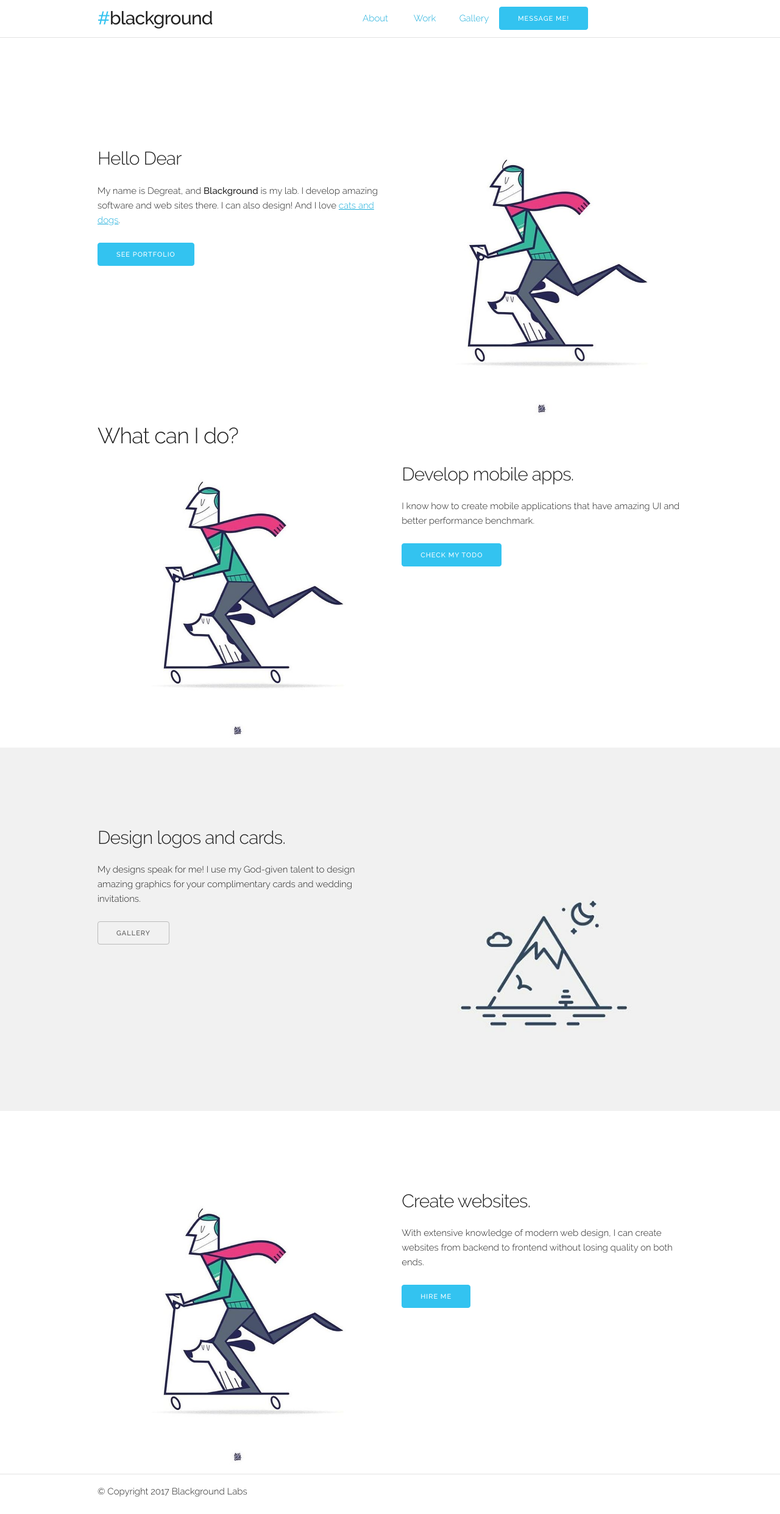
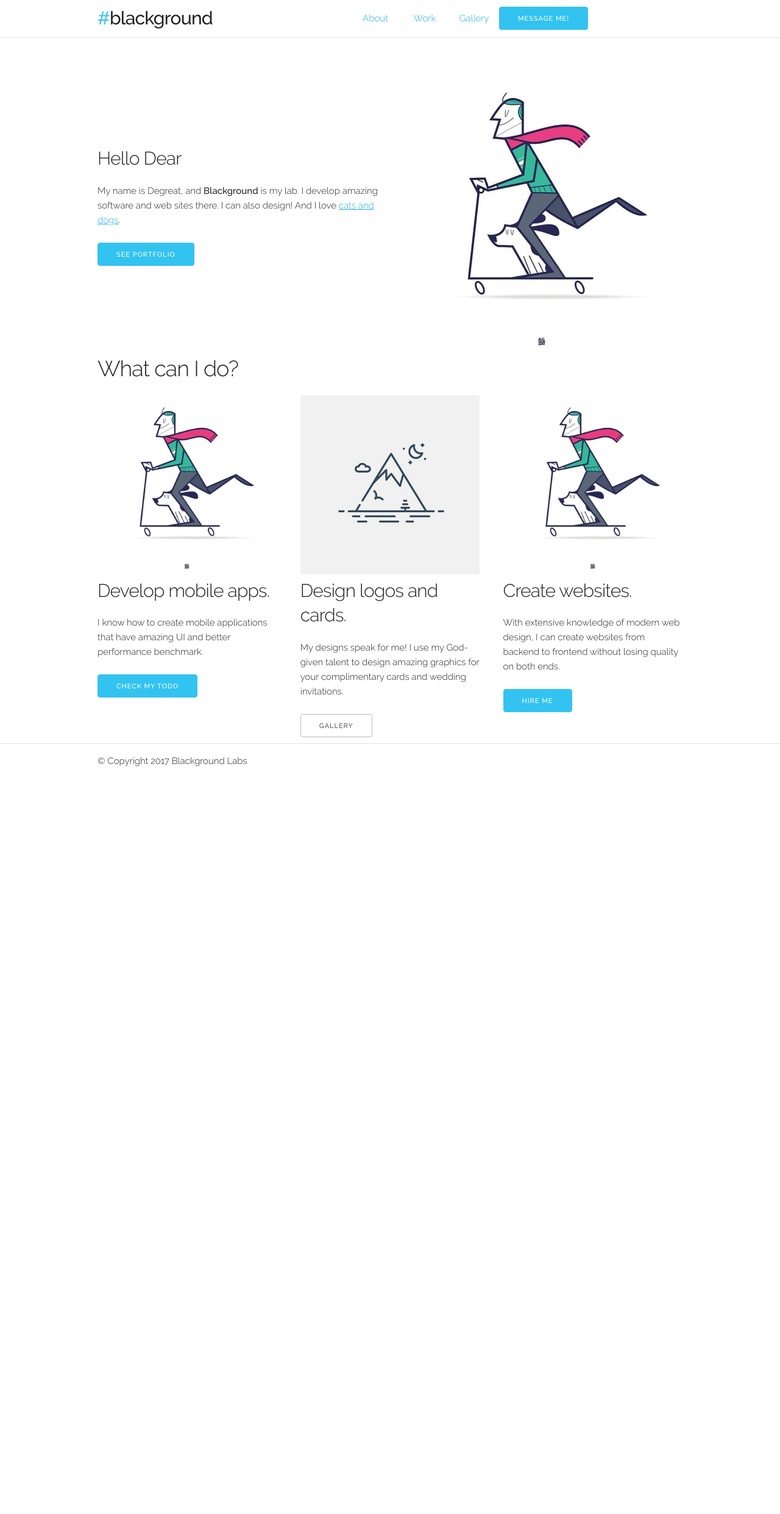
Before and after one commit to blackmann/blackground, a plain HTML site: page index.html in a window 1280 px wide. Shown: the whole page at 61% size. After the commit the page ends 1285 px from the top, so only its background shows below. Drawn offline with Linux system fonts and the light colour scheme.

Commit message:
Made some improvements for mobile nav

```diff
--- a/css/basic.css
+++ b/css/basic.css
@@ -27,6 +27,11 @@ font-weight: 300;
     max-height: 250px;
 }
 
+.mobile-nav {
+    margin-top: 50px;
+    display: block;
+}
+
 .hash {
     color: #33c3f0;
 
@@ -49,36 +54,41 @@ font-weight: 300;
 }
 
 /** Screens larger than 750px **/
+
+@media (min-width: 550px) {
+    .about-image {
+        margin-top: 8rem;
+        display: block;
+    }
+}
+
 @media (min-width: 750px) {
     .menu {
         visibility: visible;
     }
 
+    .mobile-nav {
+        display: none;
+    }
+
     .about-image {
-        margin-top: 30%;
+        margin-top: 12rem;
         display: block;
     }
 
     .landing {
     margin-top: 25%;
-    padding-bottom: 22rem;
+    padding-bottom: 12rem;
 }
 }
 
 @media (min-width: 1000px) {
     .about-image {
-        margin-top: 25%;
+        margin-top: 12rem;
         display: block;
     }
 
     .message-button {
-        display: block;
-    }
-}
-
-@media (min-width: 550px) {
-    .about-image {
-        margin-top: 50%;
         display: block;
     }
 }
--- a/index.html
+++ b/index.html
@@ -40,7 +40,7 @@
                         <h4 class="brand-logo"><span class="hash">#</span>blackground</h4>
                     </div>
                     <div class="seven columns">
-                        <ul class="nav-items u-pull-right menu u-max-full-width">
+                        <ul class="nav-items menu u-max-full-width">
                             <li><a class="tab" href="#about">About</a></li>
                             <li><a class="tab" href="#work">Work</a></li>
                             <li><a class="tab" href="#gallery">Gallery</a></li>
@@ -51,6 +51,19 @@
             </div>
         </nav>
         <main>
+            <div class="mobile-nav">
+                <div class="container">
+                    <div class="row">
+                        <div class="twelve columns">
+                            <ul class="nav-items u-max-full-width">
+                            <li><a class="tab" href="#about">About</a></li>
+                            <li><a class="tab" href="#work">Work</a></li>
+                            <li><a class="tab" href="#gallery">Gallery</a></li>
+                        </ul>
+                        </div>
+                    </div>
+                </div>
+            </div>
             <div class="container">
                 <div class="row" id="about">
                     <div class="one-half column landing">
@@ -67,45 +80,28 @@
             <div class="container">
                 <h3>What can I do?</h3>
                 <div class="row">
-                    <div class="one-half column">
+                    <div class="one-third column">
                         <img alt="mobile apps" src="images/happy_me.jpg" class="u-max-full-width"/>
-                    </div>
-
-                    <div class="one-half column">
                         <h4>Develop mobile apps.</h4>
                         <p>I know how to create mobile applications that have amazing UI and better performance benchmark.</p>
                         <a class="button button-primary" href="todo.html">Check my Todo</a>
                     </div>
-                </div>
-            </div>
-            <div class="alt-section">
-                <div class="container" style="padding-top: 10%">
-                    <div class="row">
 
-                        <div class="one-half column">
-                            <h4>Design logos and cards.</h4>
-                            <p>My designs speak for me! I use my God-given talent to design amazing graphics for your complimentary cards and wedding invitations.</p>
-                            <a class="button button-primay">Gallery</a>
-                        </div>
-
-                        <div class="one-half column">
-                            <img src="images/logo_making.jpg" alt="design" class="u-max-full-width"/>
-                        </div>
-                    </div>
-                </div>
-            </div>
-
-            <div class=" container" style="padding-top: 10%">
-                <div class="row">
-                    <div class="one-half column">
-                        <img src="images/happy_me.jpg" alt="web sites" class="u-max-full-width"/>
+                    <div class="one-third column">
+                        <img src="images/logo_making.jpg" alt="design" class="u-max-full-width"/>
+                        <h4>Design logos and cards.</h4>
+                        <p>My designs speak for me! I use my God-given talent to design amazing graphics for your complimentary cards and wedding invitations.</p>
+                        <a class="button button-primay">Gallery</a>
                     </div>
 
-                    <div class="one-half column">
+                    <div class="one-third column">
+                        <img src="images/happy_me.jpg" alt="web sites" class="u-max-full-width"/>
                         <h4>Create websites.</h4>
                         <p>With extensive knowledge of modern web design, I can create websites from backend to frontend without losing quality on both ends.</p>
                         <a class="button button-primary">Hire me</a>
                     </div>
+
+                    <!-- -->
                 </div>
             </div>
         </main>
```
